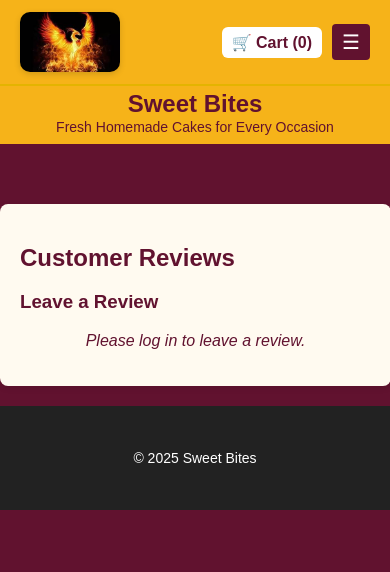
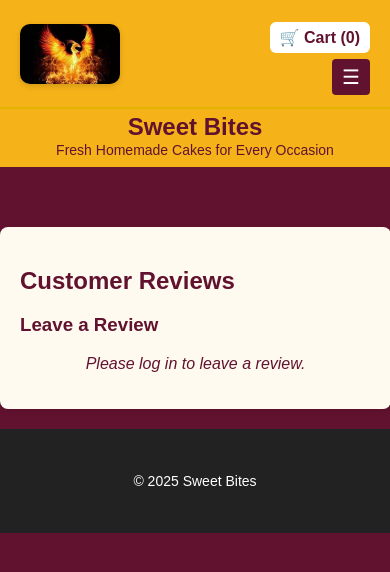
Before and after one commit to Ravikumar162001/cake-shop, a website: page index.html in a window 390 px wide. Drawn offline with nearby package versions, Linux system fonts and the light colour scheme; no server answers.

Commit message:
fixing the header alignment after login try 3

```diff
--- a/style.css
+++ b/style.css
@@ -461,12 +461,13 @@
     box-shadow: 0 2px 6px rgba(0, 0, 0, 0.15);
   }
 
+  /* ✅ FIXED HEADER RIGHT ALIGNMENT */
   .top-right {
     display: flex;
-    align-items: center;
-    gap: 10px;
-    flex-wrap: wrap;
-    justify-content: flex-end;
+    flex-direction: column;
+    align-items: flex-end;
+    gap: 6px;
+    margin-top: 10px;
   }
 
   .welcome {
@@ -474,13 +475,14 @@
     font-size: 14px;
     line-height: 1.2;
     white-space: nowrap;
-    max-width: 140px;
+    max-width: 100%;
     overflow: hidden;
     text-overflow: ellipsis;
     background-color: #d2691e;
     color: white;
     border-radius: 6px;
     font-weight: bold;
+    text-align: right;
   }
 
   .cart-button {
```
